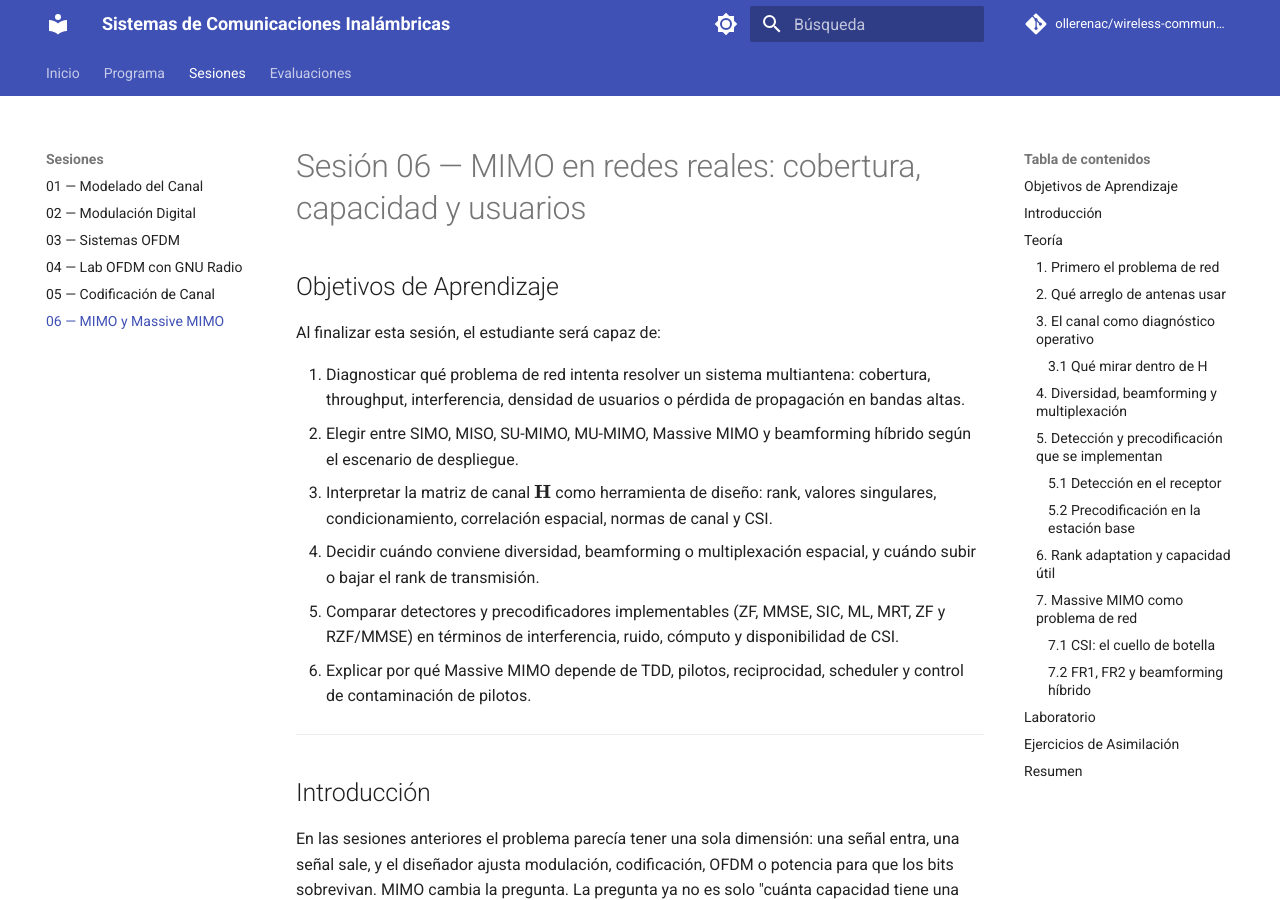
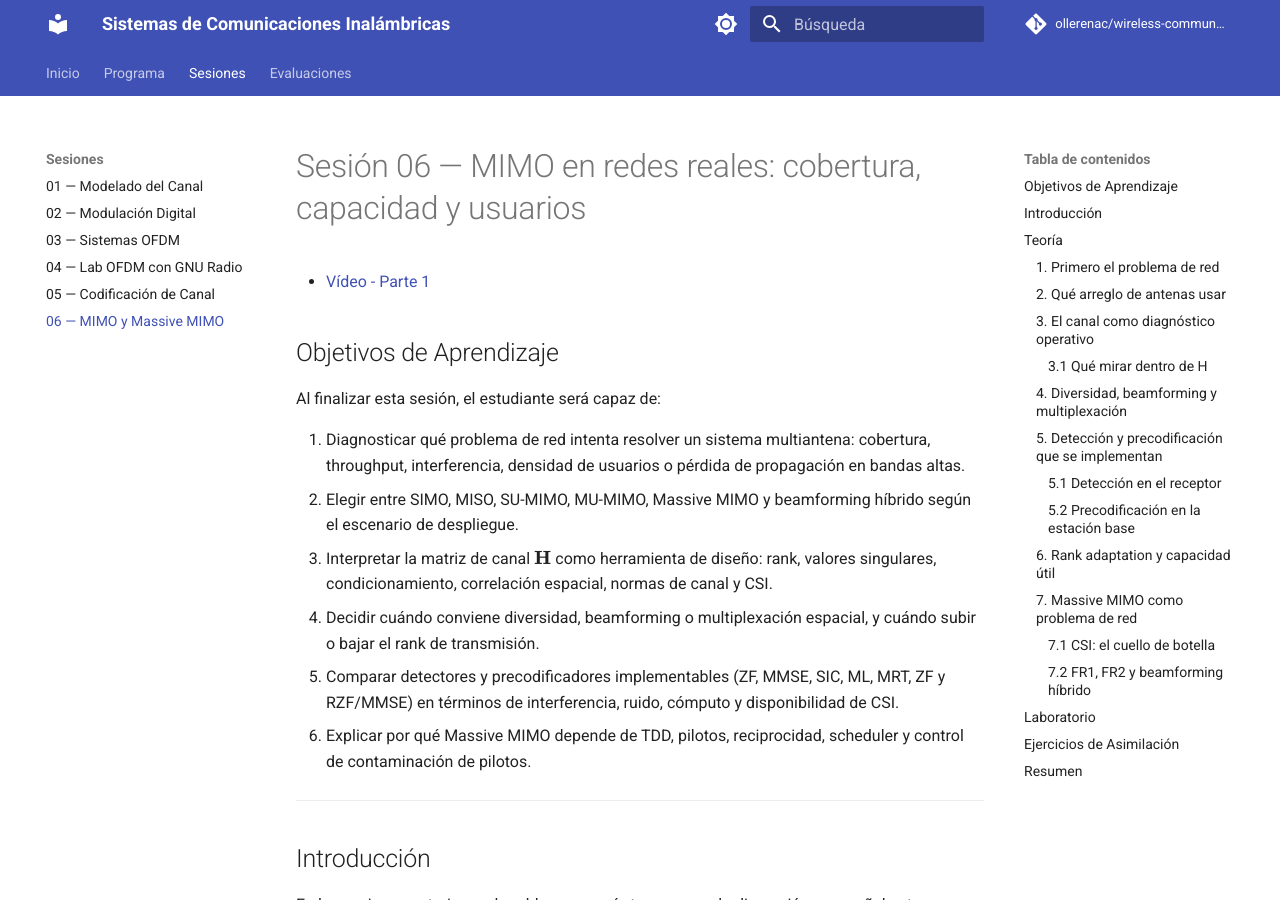
Before and after one commit to ollerenac/wireless-communication-systems, an MkDocs documentation site: the page built from docs/sessions/06-mimo-systems/index.md, in a window 1280 px wide and 900 px high. Built offline with MkDocs 1.6.1 and Material for MkDocs 9.7.7, drawn with Linux system fonts in a browser that asks for light colours; comment, search, counter and statistics services are not loaded.

Commit message:
update video url link in sesion 06

```diff
--- a/docs/sessions/06-mimo-systems/index.md
+++ b/docs/sessions/06-mimo-systems/index.md
@@ -5,6 +5,9 @@ description: "Cómo elegir entre diversidad, beamforming, SU-MIMO, MU-MIMO y Mas
 ---
 
 # Sesión 06 — MIMO en redes reales: cobertura, capacidad y usuarios
+
+- [Vídeo - Parte 1](https://youtu.be/GaMZSzmyoIs)
+
 
 ## Objetivos de Aprendizaje
 
```
